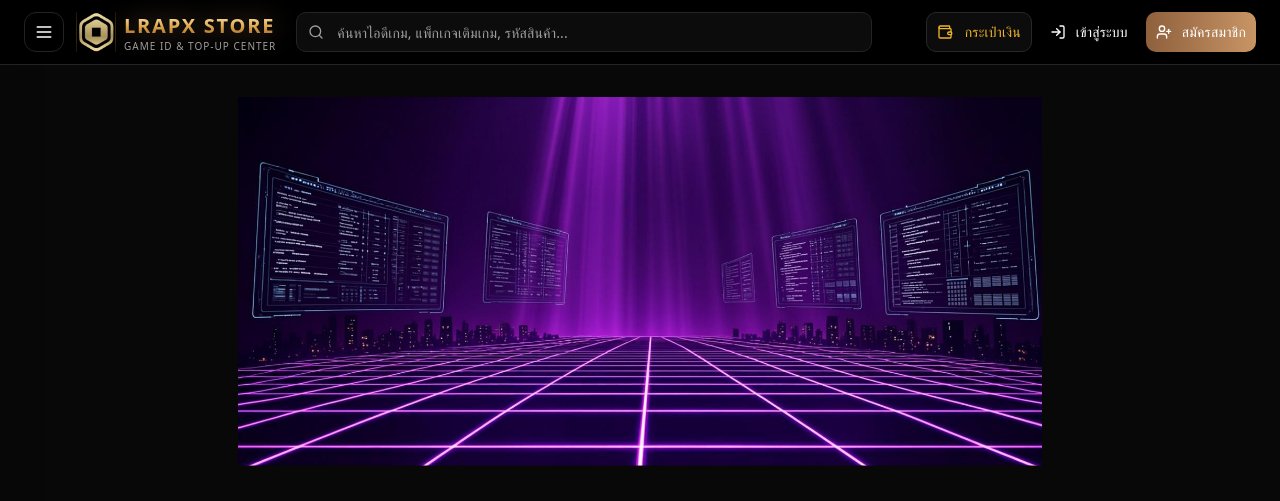
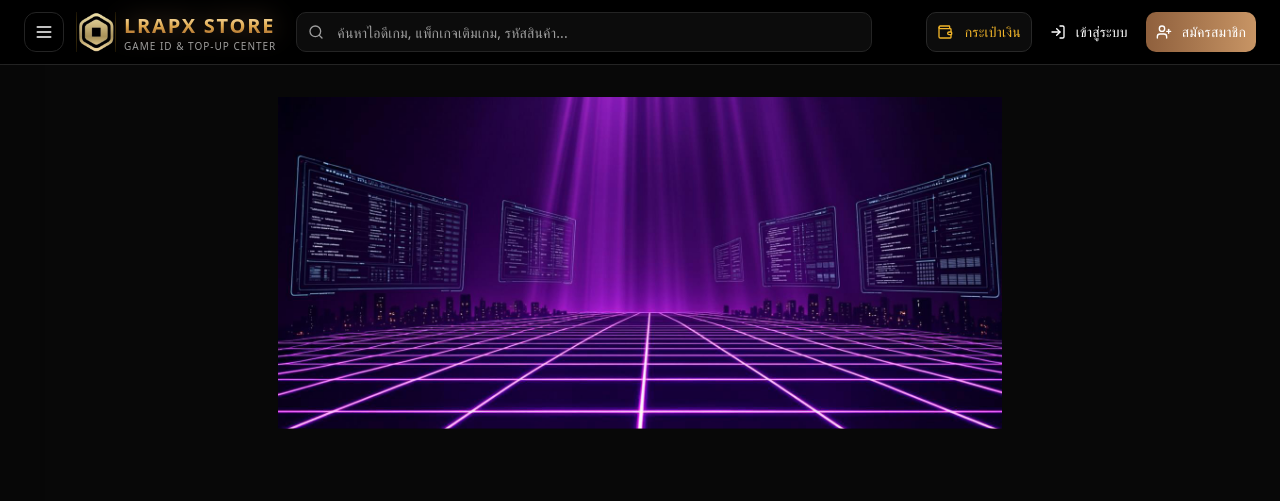
Before and after one commit to fithub466-cyber/lrapx-store-new, a Next.js app: page / in a window 1280 px wide. Shown: the top 501 px of the page. Built offline with nearby package versions, Linux system fonts and the light colour scheme; no server answers; the database is empty.

Commit message:
Reduce hero banner height by another 10%

```diff
--- a/src/components/home.tsx
+++ b/src/components/home.tsx
@@ -191,7 +191,7 @@ function Hero({ settings, loading }: { settings: Record<string, string>; loading
   return (
     <section className="relative w-full bg-transparent pt-5 pb-8 sm:pt-7 sm:pb-10 lg:pt-8 lg:pb-12">
       <div className="mx-auto w-full max-w-7xl px-4 sm:px-6">
-        <div className="relative aspect-[100/51.3] w-full overflow-hidden rounded-[18px] bg-transparent sm:aspect-[100/29.925] sm:rounded-[26px]">
+        <div className="relative aspect-[100/46.17] w-full overflow-hidden rounded-[18px] bg-transparent sm:aspect-[100/26.9325] sm:rounded-[26px]">
         {!loading && (
           <div className="shine-sweep shine-target-hero absolute inset-0 overflow-hidden rounded-[18px] sm:rounded-[26px]" style={{ borderRadius: 18, clipPath: "inset(0 round 18px)" }}>
             <span className="shine-sweep-overlay" aria-hidden="true" />
```
